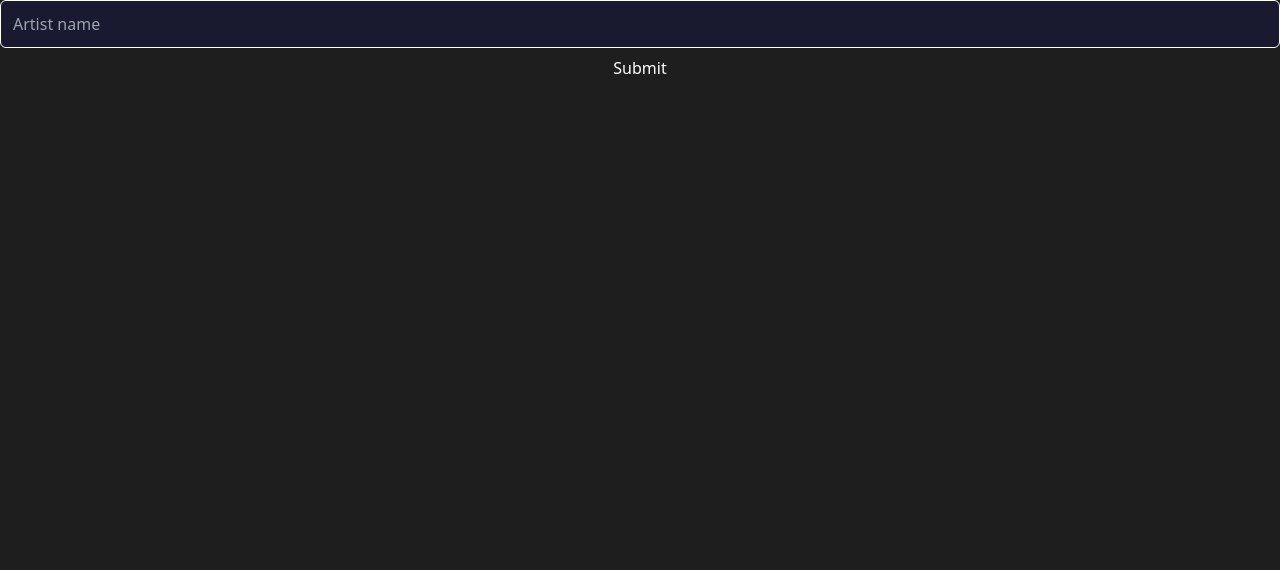
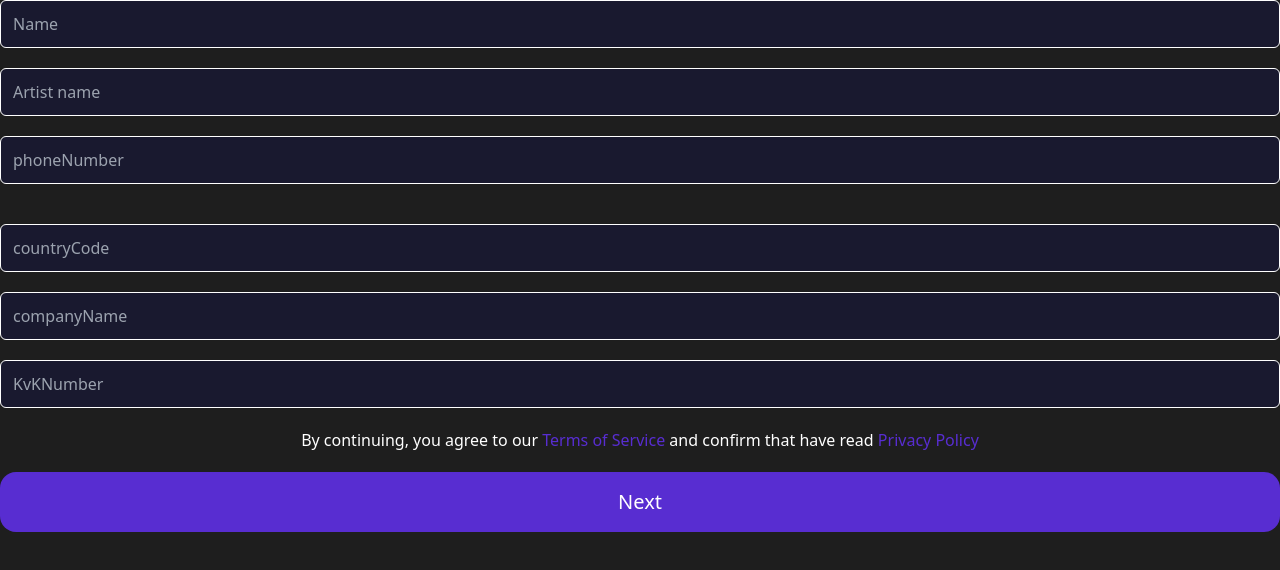
Before and after one commit to snapptech/snapp_dj_ui, a Next.js app: page /dj/signup/details-form in a window 1280 px wide. Shown: the top 570 px of the page. Built offline with nearby package versions, Linux system fonts and the light colour scheme.

Commit message:
Added basic detail inputs

```diff
--- a/src/lib/modals/user.ts
+++ b/src/lib/modals/user.ts
@@ -7,6 +7,11 @@ const USER_COLLECTION = "users";
 export type User = {
   id: string;
   name: string;
+  artistName: string;
+  phoneNumber: string;
+  countryCode: string;
+  companyName: string;
+  KvKNumber: string;
   email: string;
   photoUrl: string;
   createdAt: Date;
--- a/src/pages/dj/signup/details-form.tsx
+++ b/src/pages/dj/signup/details-form.tsx
@@ -1,10 +1,34 @@
 import { User } from "@/lib/modals/user";
 import classNames from "classnames";
 import { GetServerSideProps } from "next";
+import Link from "next/link";
 import { useCallback, useState } from "react";
 import { useForm } from "react-hook-form";
 
 type DetailsFormProps = {};
+
+const Input = ({
+  placeholder,
+  error,
+  register,
+}: {
+  placeholder: string;
+  register: any;
+  error?: { message?: string };
+}) => {
+  return (
+    <>
+      <input
+        className={classNames("border rounded-md bg-input p-3 leading-none", {
+          "border-red-500": error,
+        })}
+        placeholder={placeholder}
+        {...register}
+      />
+      {error?.message && <span className="text-red-500">{error.message}</span>}
+    </>
+  );
+};
 
 function DetailsForm({}: DetailsFormProps) {
   const {
@@ -14,26 +38,68 @@ function DetailsForm({}: DetailsFormProps) {
     formState: { errors },
   } = useForm<User>();
 
-  const onSubmit = useCallback(() => console.log("test"), []);
+  // TODO: update the actual user object
+  const onSubmit = useCallback((user: User) => console.log({ user }), []);
 
   return (
     <form
       onSubmit={handleSubmit(onSubmit)}
-      className="flex flex-col container gap-2"
+      className="flex flex-col container gap-5 text-center"
     >
-      {/* register your input into the hook by invoking the "register" function */}
+      <Input
+        placeholder="Name"
+        register={register("name", { required: "Name is required" })}
+        error={errors.name}
+      />
+      <Input
+        placeholder="Artist name"
+        register={register("artistName", { required: "name is required" })}
+        error={errors.artistName}
+      />
+      <Input
+        placeholder="phoneNumber"
+        register={register("phoneNumber", {
+          required: "phoneNumber is required",
+        })}
+        error={errors.phoneNumber}
+      />
+      <div />
+      <Input
+        placeholder="countryCode"
+        register={register("countryCode", {
+          required: "countryCode is required",
+        })}
+        error={errors.countryCode}
+      />
+      <Input
+        placeholder="companyName"
+        register={register("companyName", {
+          required: "companyName is required",
+        })}
+        error={errors.companyName}
+      />
+      <Input
+        placeholder="KvKNumber"
+        register={register("KvKNumber", { required: "KvKNumber is required" })}
+        error={errors.KvKNumber}
+      />
+
+      <p>
+        {"By continuing, you agree to our "}
+        <Link href="/tos" className="text-primary">
+          Terms of Service
+        </Link>
+        {" and confirm that have read "}
+        <Link href="/privacy" className="text-primary">
+          Privacy Policy
+        </Link>
+      </p>
+
       <input
-        className={classNames("border rounded-md bg-input p-3 leading-none", {
-          "border-red-500": errors.name,
-        })}
-        placeholder="Artist name"
-        {...register("name", { required: true })}
+        type="submit"
+        value="Next"
+        className="bg-primary text-white bold text-xl p-4 w-full rounded-2xl"
       />
-      {errors.name && (
-        <span className="text-red-500">{errors.name.message}</span>
-      )}
-
-      <input type="submit" />
     </form>
   );
 
```
